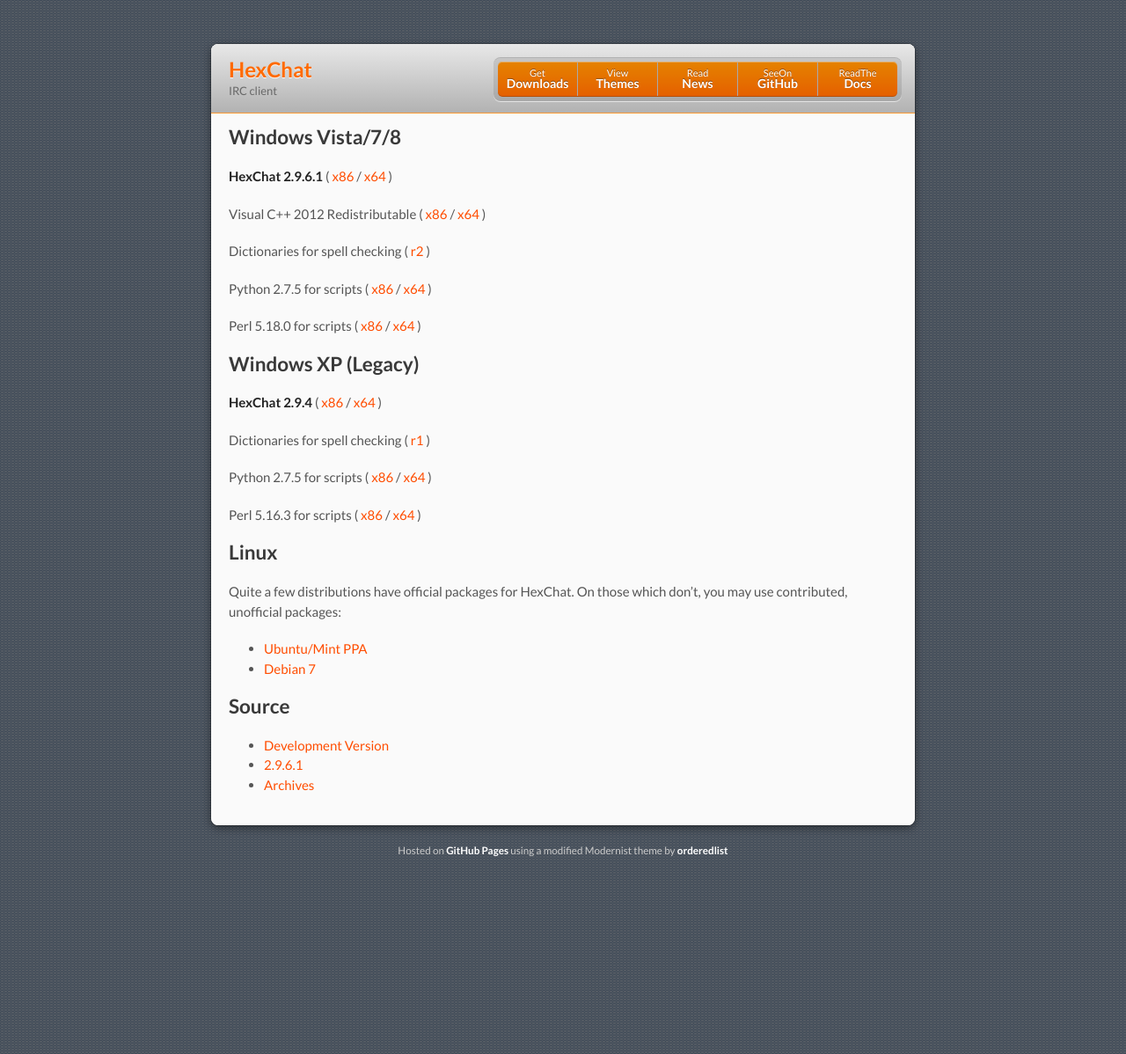
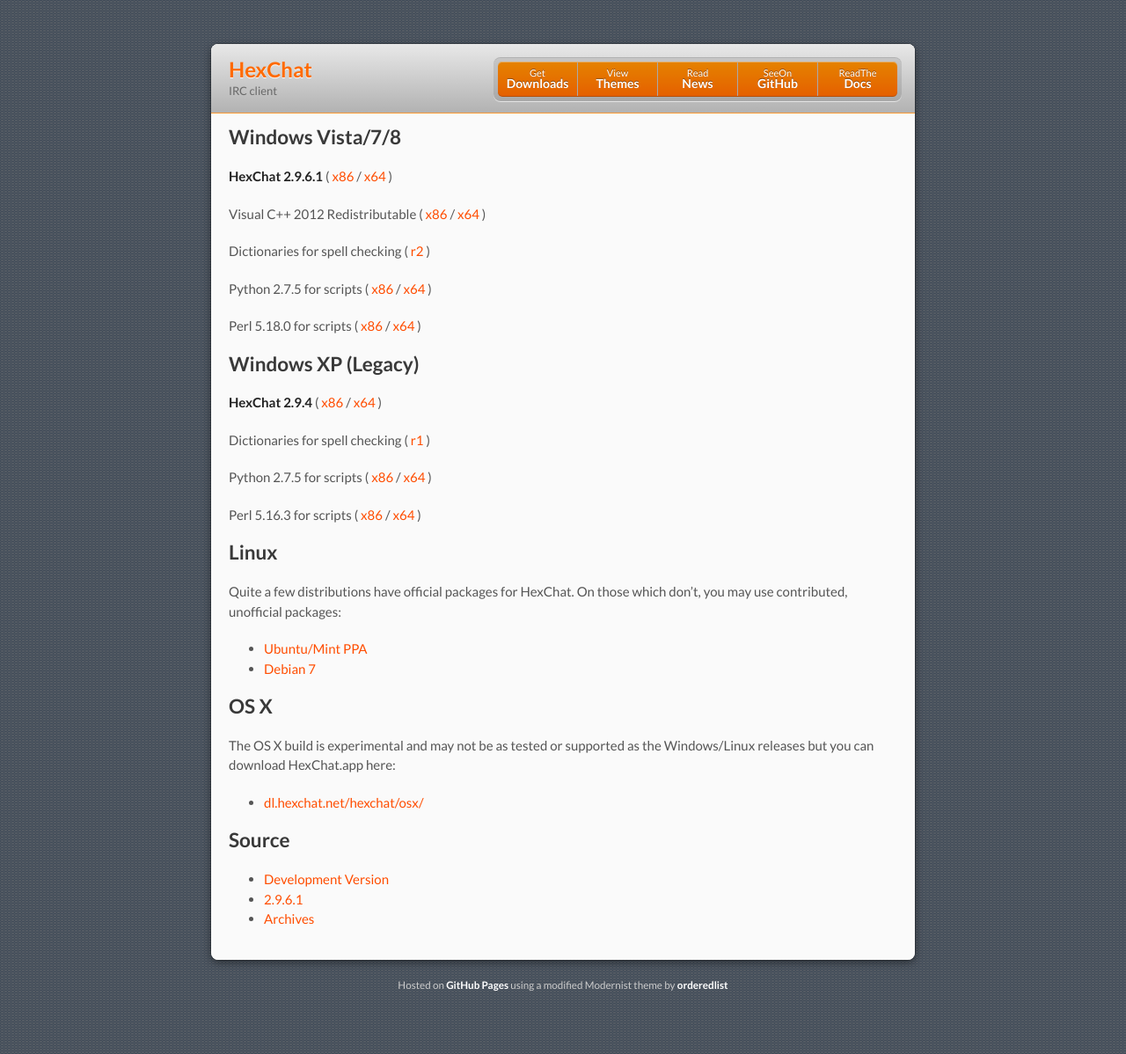
Before and after one commit to hexchat/hexchat.github.com, a Jekyll site: the page built from downloads.md, in a window 1280 px wide. Shown: the whole page at 88% size. Built offline with Jekyll 4.4.1, drawn with Linux system fonts in a browser that asks for light colours.

Commit message:
Update downloads.md

```diff
--- a/downloads.md
+++ b/downloads.md
@@ -29,6 +29,12 @@
 - [Ubuntu/Mint PPA](https://launchpad.net/~gwendal-lebihan-dev/+archive/hexchat-stable)
 - [Debian 7](http://dl.hexchat.net/hexchat/debian/)
 
+## OS X
+The OS X build is experimental and may not be as tested or supported as the Windows/Linux releases but you can
+download HexChat.app here:
+
+- [dl.hexchat.net/hexchat/osx/](http://dl.hexchat.net/hexchat/osx/)
+
 ## Source
 - [Development Version](https://github.com/hexchat/hexchat/archive/master.tar.gz)
 - [{{ site.current_version }}](http://dl.hexchat.net/hexchat/hexchat-{{ site.current_version }}.tar.xz)
```
